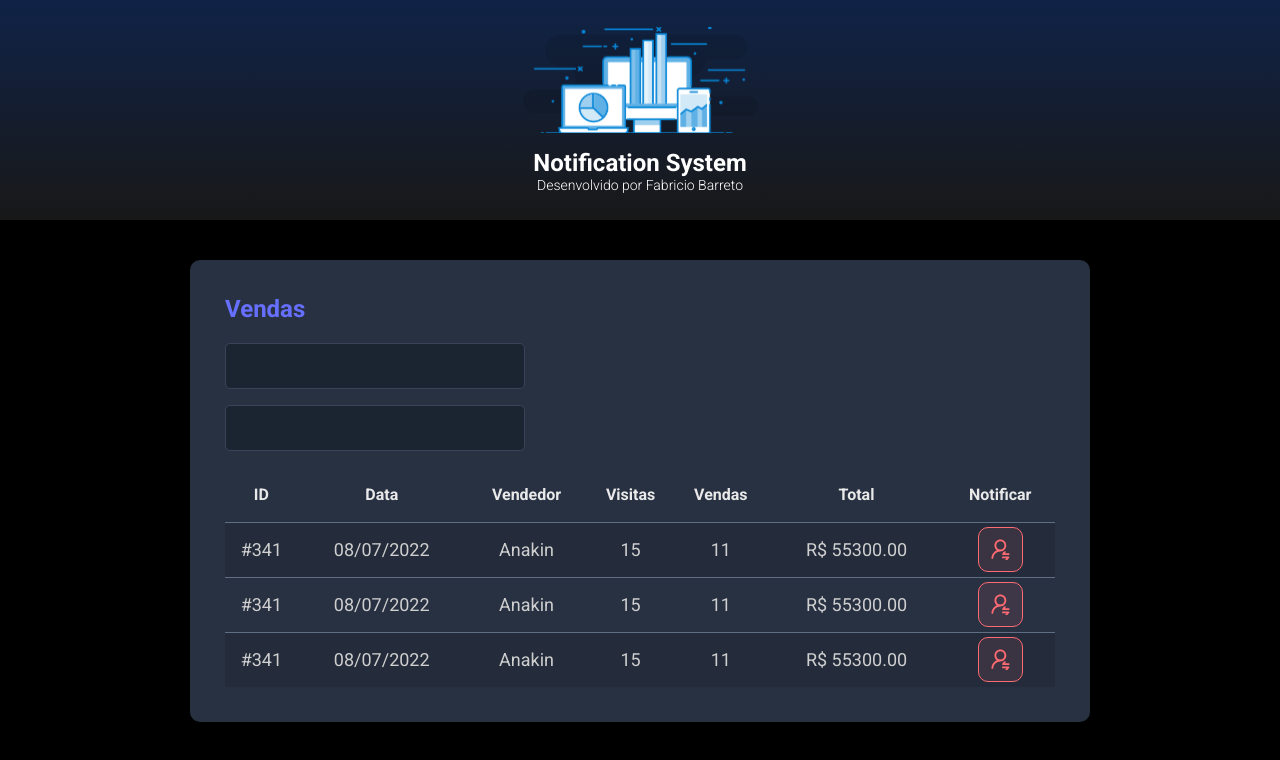
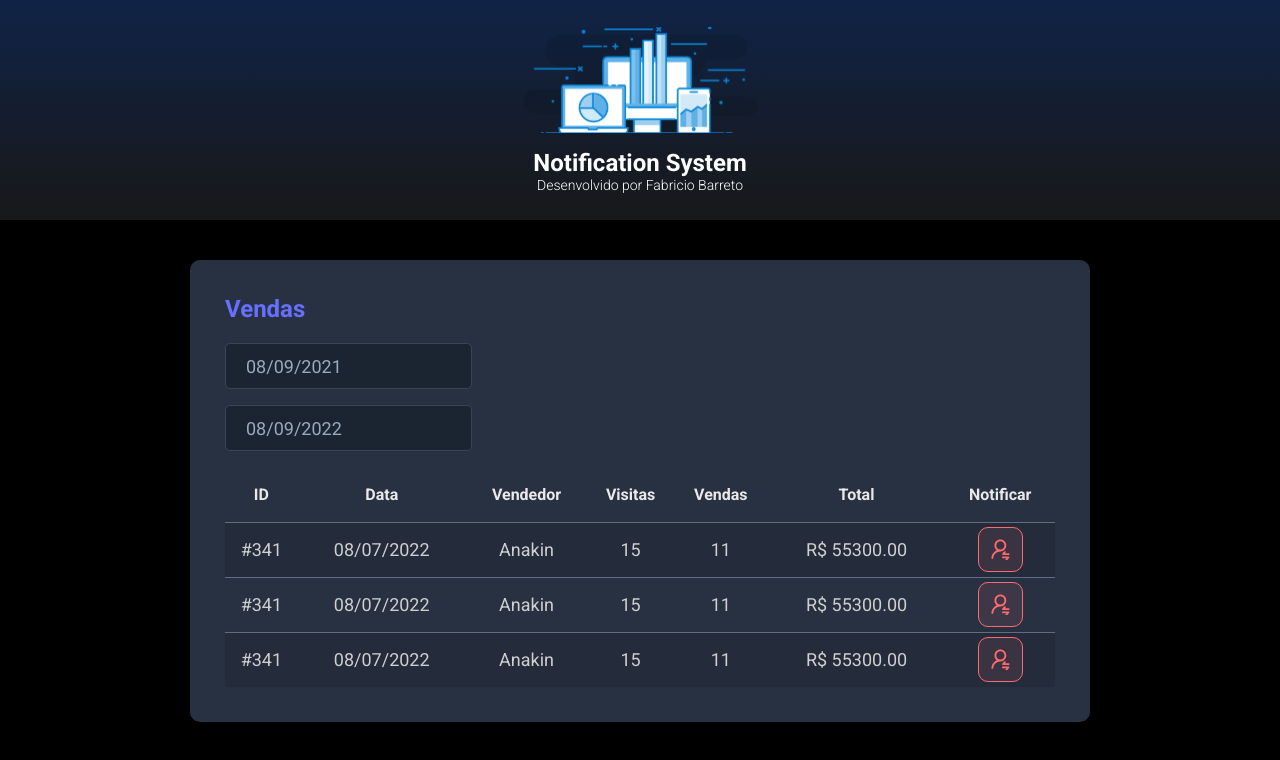
Before and after one commit to Fabricio-Barreto/notification-sms-java, a React (Vite) app in the folder frontend/: page / in a window 1280 px wide. Shown: the top 760 px of the page. Built offline with nearby package versions, Linux system fonts and the light colour scheme.

Commit message:
add datepicker

```diff
--- a/frontend/package.json
+++ b/frontend/package.json
@@ -9,7 +9,9 @@
     "preview": "vite preview"
   },
   "dependencies": {
+    "@types/react-datepicker": "4.4.2",
     "react": "^18.2.0",
+    "react-datepicker": "4.8.0",
     "react-dom": "^18.2.0"
   },
   "devDependencies": {
--- a/frontend/src/App.tsx
+++ b/frontend/src/App.tsx
@@ -1,5 +1,5 @@
-import Header from "./components/Header"
-import SalesCard from "./components/SalesCard"
+import Header from "./components/Header";
+import SalesCard from "./components/SalesCard";
 
 function App() {
   return  (
@@ -16,4 +16,4 @@
   )
 }
 
-export default App
+export default App;
--- a/frontend/src/components/Header/index.tsx
+++ b/frontend/src/components/Header/index.tsx
@@ -1,5 +1,5 @@
-import logo from '../../assets/img/logo.svg'
-import './style.css'
+import logo from '../../assets/img/logo.svg';
+import './style.css';
 
 function Header() {
   return (
@@ -15,4 +15,4 @@
   )
 }
 
-export default Header
+export default Header;
--- a/frontend/src/components/NotificationBotton/index.tsx
+++ b/frontend/src/components/NotificationBotton/index.tsx
@@ -1,5 +1,5 @@
-import icon from '../../assets/img/notification-icon.svg'
-import './style.css'
+import icon from '../../assets/img/notification-icon.svg';
+import './style.css';
 
 function NotificationBotton() {
   return (
--- a/frontend/src/components/SalesCard/index.tsx
+++ b/frontend/src/components/SalesCard/index.tsx
@@ -1,16 +1,39 @@
+import { useState } from "react";
+import DatePicker from "react-datepicker";
+import "react-datepicker/dist/react-datepicker.css";
 import NotificationBotton from "../NotificationBotton";
 import "./style.css";
 
 function SalesCard() {
+
+    const min = new Date(new Date().setDate(new Date().getDate() - 365));
+    const max = new Date()
+
+    const [minDate, setMinDate] = useState(min);
+    const [maxDate, setMaxDate] = useState(max);
+
+
+
+
   return (
     <div className="dsmeta-card">
       <h2 className="dsmeta-sales-title">Vendas</h2>
       <div>
         <div className="dsmeta-form-control-container">
-          <input className="dsmeta-form-control" type="text" />
+          <DatePicker
+            selected={minDate}
+            onChange={(date: Date) => setMinDate(date)}
+            className="dsmeta-form-control"
+            dateFormat="dd/MM/yyyy"
+          />
         </div>
         <div className="dsmeta-form-control-container">
-          <input className="dsmeta-form-control" type="text" />
+          <DatePicker
+            selected={maxDate}
+            onChange={(date: Date) => setMaxDate(date)}
+            className="dsmeta-form-control"
+            dateFormat="dd/MM/yyyy"
+          />
         </div>
       </div>
 
@@ -37,7 +60,7 @@
               <td>R$ 55300.00</td>
               <td>
                 <div className="dsmeta-red-btn-container">
-                  <NotificationBotton/>
+                  <NotificationBotton />
                 </div>
               </td>
             </tr>
@@ -50,7 +73,7 @@
               <td>R$ 55300.00</td>
               <td>
                 <div className="dsmeta-red-btn-container">
-                    <NotificationBotton/>
+                  <NotificationBotton />
                 </div>
               </td>
             </tr>
@@ -63,7 +86,7 @@
               <td>R$ 55300.00</td>
               <td>
                 <div className="dsmeta-red-btn-container">
-                    <NotificationBotton/>
+                  <NotificationBotton />
                 </div>
               </td>
             </tr>
```
Also changed, not shown: 1 other file (tests, documents, lock files or other folders).
